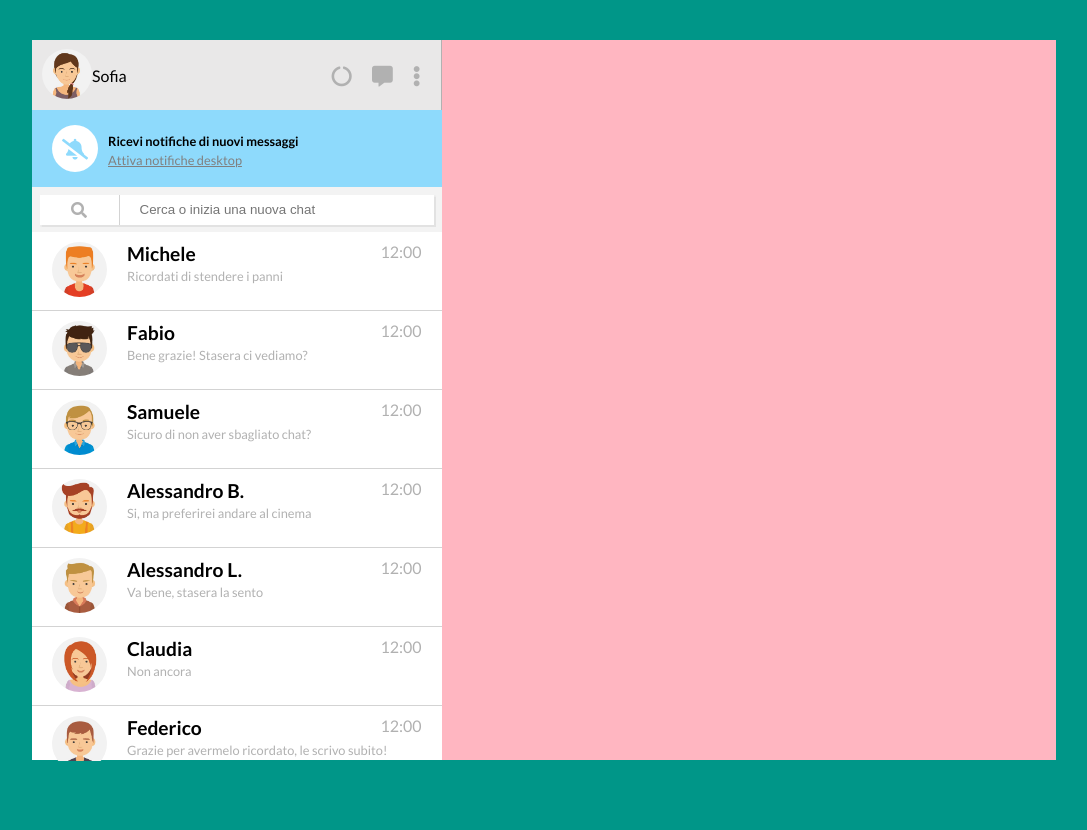
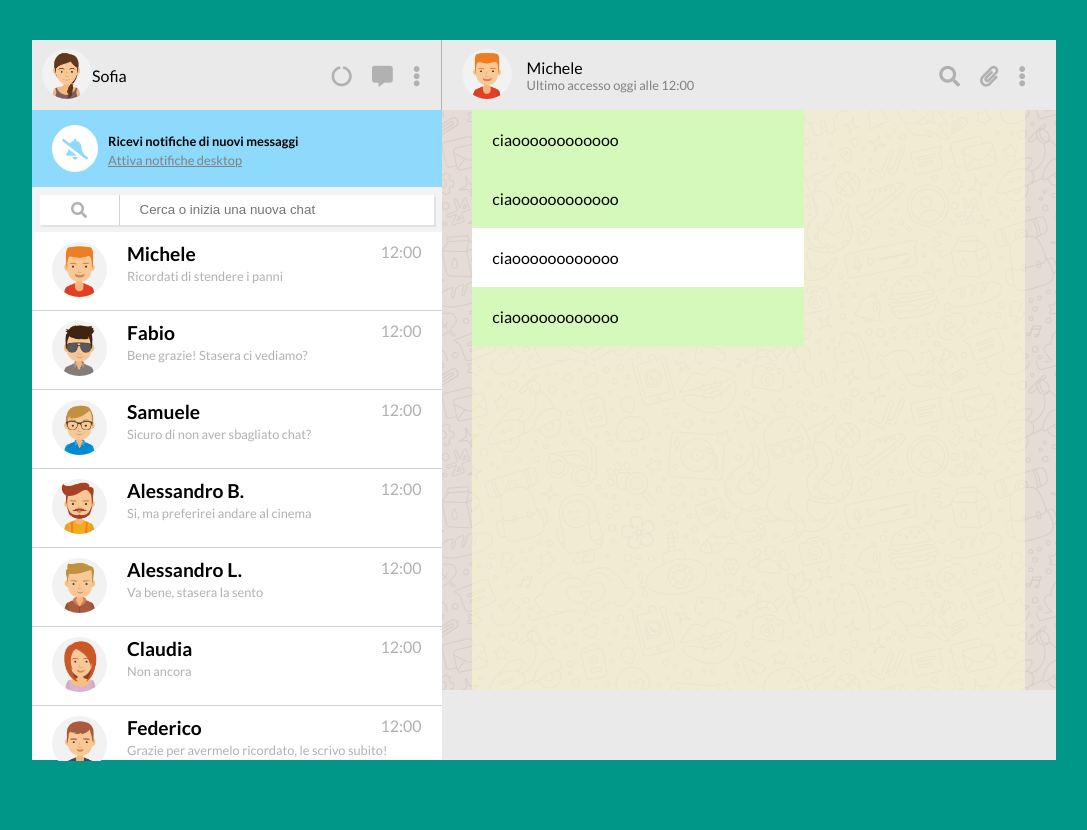
Before and after one commit to Pietroarmill/vue-boolzapp, a plain HTML site: page index.html in a window 1280 px wide. Shown: the whole page, without its empty margins (96-1183 px from the left). Drawn offline with nearby package versions, Linux system fonts and the light colour scheme.

Commit message:
css add left-main

```diff
--- a/css/style.css
+++ b/css/style.css
@@ -17,6 +17,11 @@ html {
 .last-acc-mess {
     color: #b1b1b1;
     font-size: 1.2rem;
+}
+
+.gray-color {
+    color: gray;
+    font-size: .8rem;
 }
 
 /* MAIN */
@@ -44,7 +49,7 @@ main {
 .main-left-top {
     width: 100%;
     height: 70px;
-    background-color: #e9e8e8;
+    background-color: #eaeaea;
     display: flex;
     border-right: 1px solid #b1b1b1;
 }
@@ -126,6 +131,7 @@ main {
 
 .contacts-input .input-icon {
     width: 80px;
+    height: 100%;
     display: flex;
     justify-content: center;
     align-items: center;
@@ -137,6 +143,12 @@ main {
     width: calc(100% - 80px);
     border: transparent;
     padding-left: 20px;
+    outline: none;
+    transition: .1s;
+}
+
+.contacts-input input:focus {
+    border: 1px solid rgba(211, 211, 211, 0.712);
 }
 
 /* Contacts list */
@@ -190,3 +202,79 @@ main {
     height: 100%;
     background-color: lightpink;
 }
+
+/* Main Right Top */
+.main-right-top {
+    height: 70px;
+    width: 100%;
+    background-color: #eaeaea;
+    display: flex;
+    align-items: center;
+}
+
+.main-right-top .contact-user {
+    width: 60%;
+    margin-left: 20px;
+}
+
+.main-right-top .contact-user img {
+    width: 50px;
+    border-radius: 50%;
+    margin-right: 15px;
+}
+
+.main-right-top .user-button {
+    width: 40%;
+    display: flex;
+    justify-content: flex-end;
+    margin-right: 20px;
+    color: #b1b1b1;
+}
+
+.main-right-top .user-name {
+    display: flex;
+    flex-direction: column;
+    justify-content: center;
+}
+
+/* Main Right Center */
+.main-right-center {
+    width: 100%;
+    height: calc(100% - 140px);
+    background-image: url(../img/mine.jpg);
+}
+
+.main-right-center .container {
+    width: 90%;
+    height: 100%;
+    margin: 0 auto;
+    background-color: rgba(250, 250, 210, 0.493);
+    display: flex;
+    flex-direction: column;
+}
+
+.main-right-center .container .sent-message {
+    width: 60%;
+    padding: 20px;
+    background-color: #d5f9ba;
+    display: flex;
+    float: right;
+}
+
+.main-right-center .container .message-received {
+    width: 60%;
+    padding: 20px;
+    background-color: #ffff;
+
+}
+
+
+
+
+
+/* Main Right Bottom */
+.main-right-bottom {
+    width: 100%;
+    height: 70px;
+    background-color: #eaeaea;
+}
--- a/index.html
+++ b/index.html
@@ -69,10 +69,12 @@
                     <!-- Contacts Input -->
                     <div class="contacts-input-box">
                         <div class="contacts-input">
-                            <div class="input-icon">
-                                <label for="contacts"><i class="fas fa-search"></i></label>
-                            </div>
-                            <input type="text" name="" id="contacts" placeholder="Cerca o inizia una nuova chat">
+                            <label  for="contacts-search">
+                                <div class="input-icon">
+                                    <i class="fas fa-search"></i>
+                                </div>
+                            </label>
+                            <input type="text" name="" id="contacts-search" placeholder="Cerca o inizia una nuova chat">
                         </div>
                     </div>
                     <!-- /Contacts Input -->
@@ -108,10 +110,42 @@
                 <!-- Main Right Top -->
                 <div class="main-right-top">
 
+                    <div class="contact-user">
+                        <span class="user-image">
+                            <img src="img/avatar_1.jpg" alt="">
+                        </span>
+                        <span class="user-name">
+                            <span>Michele</span>
+                            <span class="gray-color">Ultimo accesso oggi alle 12:00</span>
+                        </span>
+                    </div>
 
+                    <div class="user-button">
+                        <div class="btn"><i class="fas fa-search"></i></div>
+                        <div class="btn"><i class="fas fa-paperclip"></i></div>
+                        <div class="btn"><i class="fas fa-ellipsis-v"></i></div>
+                    </div>
 
                 </div>
                 <!-- /Main Right Top -->
+
+                <!-- Main Right Center -->
+                <div class="main-right-center">
+                    <div class="container">
+                        <span class="sent-message">ciaoooooooooooo</span>
+                        <span class="sent-message">ciaoooooooooooo</span>
+                        <span class="message-received">ciaoooooooooooo</span>
+                        <span class="sent-message">ciaoooooooooooo</span>
+
+                    </div>
+                </div>
+                <!-- /Main Right Center -->
+
+                <!-- Main Right bottom -->
+                <div class="main-right-bottom">
+
+                </div>
+                <!-- /Main Right bottom -->
            </div>
             <!-- /MAIN RIGHT -->
 
```
